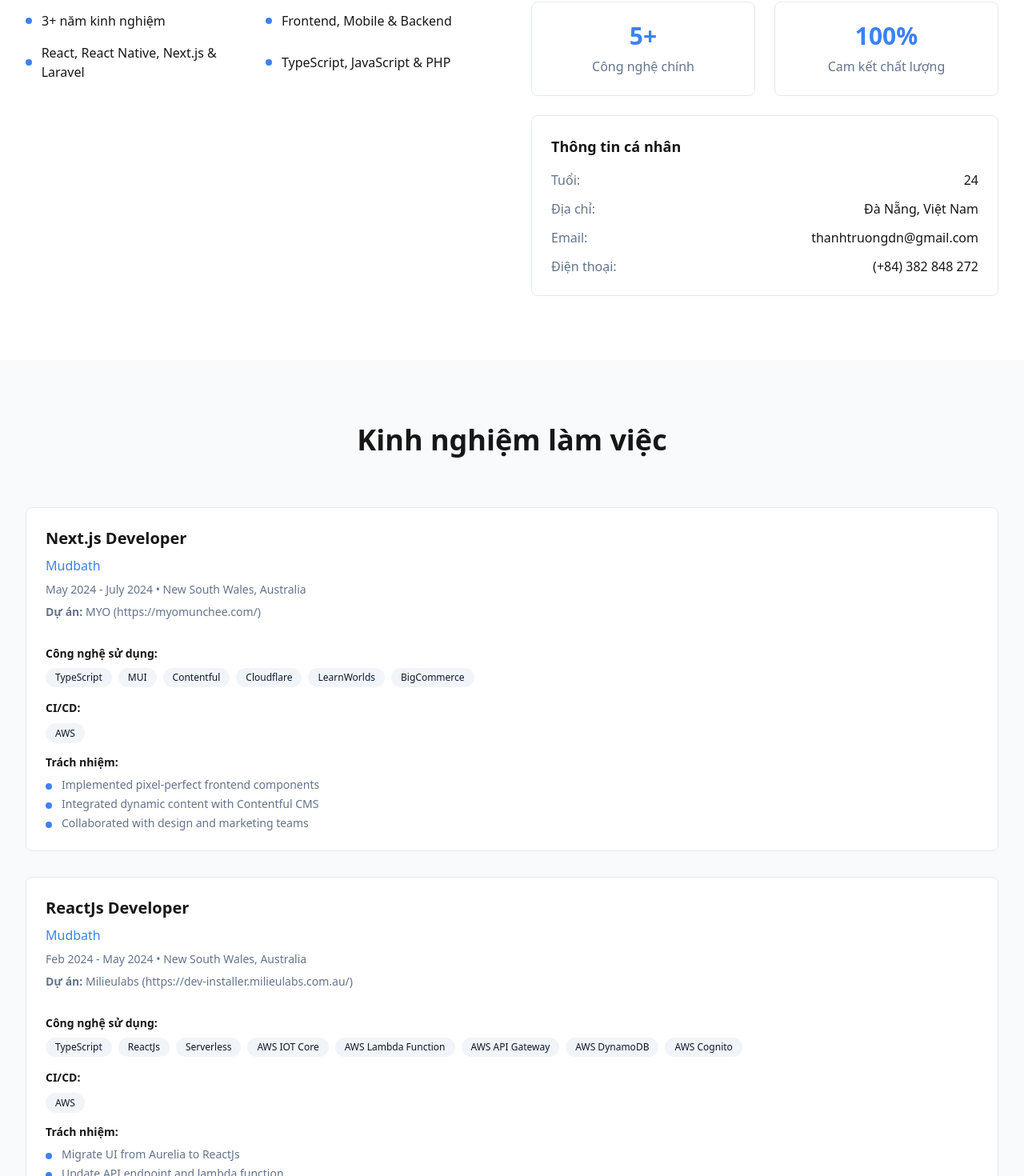
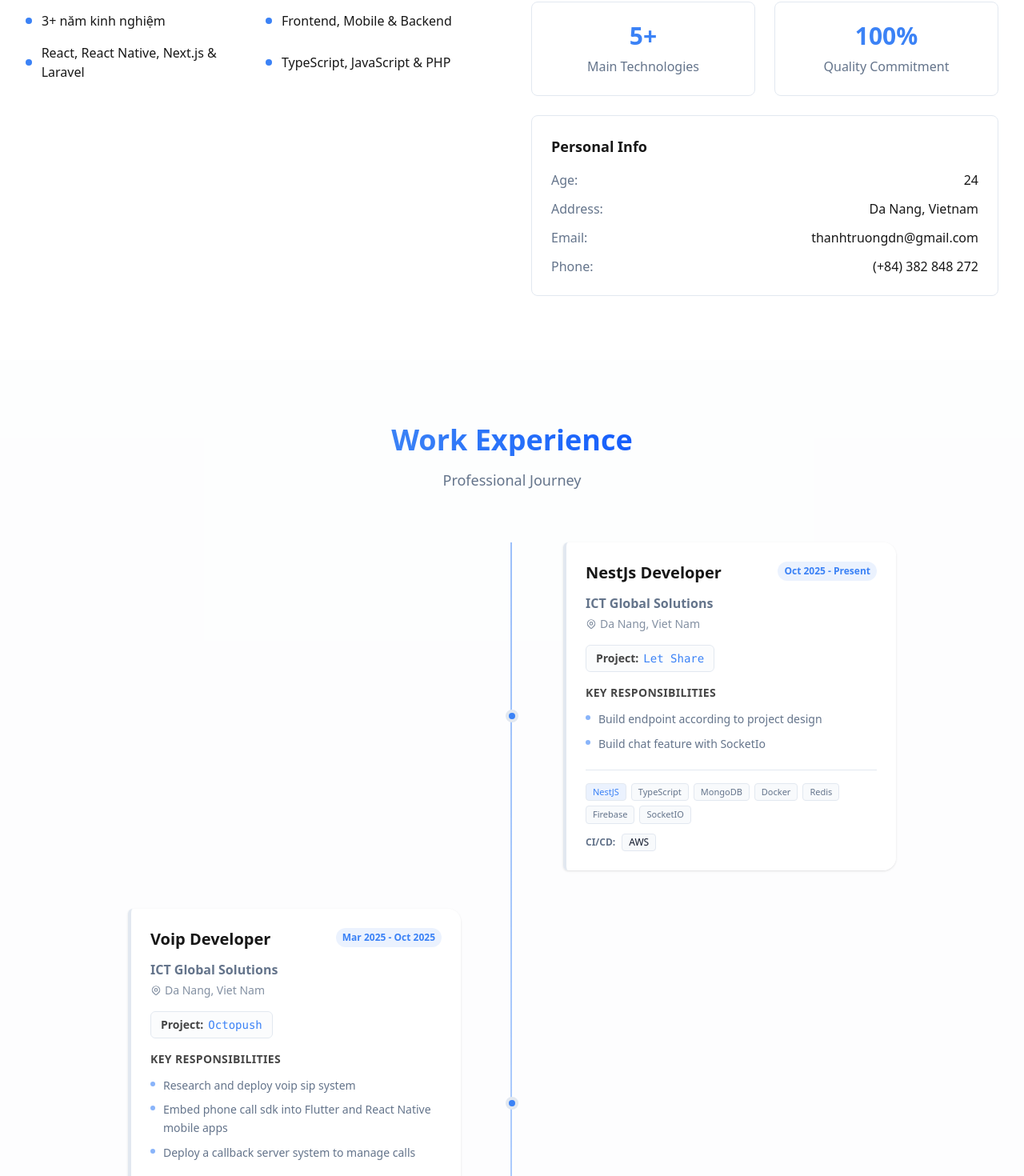
Before and after one commit to Pham-Thanh-Truong/only-fans-thomasdev, a Next.js app: page / in a window 1280 px wide. Shown: the part 1232-2702 px from the top of the page at 80% size. Built offline with nearby package versions, Linux system fonts and the light colour scheme; no server answers.

Commit message:
feat: Implement core CV/portfolio sections (About, Experience, Skills) and internationalization.

```diff
--- a/src/app/cv/page.tsx
+++ b/src/app/cv/page.tsx
@@ -37,7 +37,7 @@ const CVPage = () => {
               {t('cv.title')}
             </h1>
             <a
-              href="/assets/thomaspham-junior-cv.pdf"
+              href="/assets/PhamThanhTruong-Junior-CV.pdf"
               download="Pham-Thanh-Truong-CV.pdf"
               className="bg-primary text-primary-foreground px-4 py-2 rounded-lg hover:bg-primary/90 transition-colors"
             >
@@ -50,7 +50,7 @@ const CVPage = () => {
       {/* PDF Viewer */}
       <div className="max-w-7xl mx-auto px-4 sm:px-6 lg:px-8 py-8">
         <div className="bg-card rounded-lg border border-border overflow-hidden">
-          <PDFViewer file="/assets/thomaspham-junior-cv.pdf" />
+          <PDFViewer file="/assets/PhamThanhTruong-Junior-CV.pdf" />
         </div>
 
         {/* Navigation Help */}
@@ -73,7 +73,7 @@ const CVPage = () => {
                 Nếu bạn muốn lưu CV về máy hoặc xem offline:
               </p>
               <a
-                href="/assets/thomaspham-junior-cv.pdf"
+                href="/assets/PhamThanhTruong-Junior-CV.pdf"
                 download="Pham-Thanh-Truong-CV.pdf"
                 className="inline-flex items-center px-4 py-2 bg-primary text-primary-foreground rounded-lg hover:bg-primary/90 transition-colors text-sm"
               >
--- a/src/app/layout.tsx
+++ b/src/app/layout.tsx
@@ -24,7 +24,7 @@ export const metadata: Metadata = {
   openGraph: {
     type: "website",
     locale: "vi_VN",
-    url: "https://onlyfansthomasdev.netlify.app/",
+    url: "https://thomasworks.netlify.app/",
     title: "Pham Thanh Truong - Software Developer",
     description: "Sofware Developer với 3 năm kinh nghiệm trong phát triển web và mobile",
     siteName: "Pham Thanh Truong Portfolio",
--- a/src/components/LanguageSwitcher.tsx
+++ b/src/components/LanguageSwitcher.tsx
@@ -8,8 +8,8 @@ const LanguageSwitcher = () => {
   const [isOpen, setIsOpen] = useState(false);
 
   const languages = [
-    { code: 'vi', name: 'Tiếng Việt', flag: '🇻🇳' },
-    { code: 'en', name: 'English', flag: '🇺🇸' }
+    { code: 'en', name: 'English', flag: '🇺🇸' },
+    { code: 'vi', name: 'Tiếng Việt', flag: '🇻🇳' }
   ];
 
   const currentLanguage = languages.find(lang => lang.code === locale) || languages[0];
--- a/src/components/sections/AboutSection.tsx
+++ b/src/components/sections/AboutSection.tsx
@@ -76,41 +76,42 @@ const AboutSection = () => {
             <div className="grid grid-cols-2 gap-6">
               <div className="bg-card p-6 rounded-lg border border-border text-center">
                 <div className="text-3xl font-bold text-primary mb-2">3+</div>
-                <div className="text-muted-foreground">Năm kinh nghiệm</div>
+                <div className="text-muted-foreground">{t('about.stats.yearsExperience')}</div>
               </div>
               <div className="bg-card p-6 rounded-lg border border-border text-center">
                 <div className="text-3xl font-bold text-primary mb-2">6+</div>
-                <div className="text-muted-foreground">Dự án hoàn thành</div>
+                <div className="text-muted-foreground">{t('about.stats.completedProjects')}</div>
               </div>
               <div className="bg-card p-6 rounded-lg border border-border text-center">
                 <div className="text-3xl font-bold text-primary mb-2">5+</div>
-                <div className="text-muted-foreground">Công nghệ chính</div>
+                <div className="text-muted-foreground">{t('about.stats.mainTechnologies')}</div>
               </div>
               <div className="bg-card p-6 rounded-lg border border-border text-center">
                 <div className="text-3xl font-bold text-primary mb-2">100%</div>
-                <div className="text-muted-foreground">Cam kết chất lượng</div>
+                <div className="text-muted-foreground">{t('about.stats.qualityCommitment')}</div>
               </div>
             </div>
 
             {/* Personal Info */}
             <div className="bg-card p-6 rounded-lg border border-border">
-              <h4 className="text-lg font-semibold text-foreground mb-4">Thông tin cá nhân</h4>
+              <h4 className="text-lg font-semibold text-foreground mb-4">{t('about.personalInfo.title')}</h4>
               <div className="space-y-3">
                 <div className="flex justify-between">
-                  <span className="text-muted-foreground">Tuổi:</span>
+                  {/* Keep age dynamic but add ability to hardcode if needed in future */}
+                  <span className="text-muted-foreground">{t('about.personalInfo.age')}:</span>
                   <span className="text-foreground">{new Date().getFullYear() - 2001}</span>
                 </div>
-                <div className="flex justify-between">
-                  <span className="text-muted-foreground">Địa chỉ:</span>
-                  <span className="text-foreground">Đà Nẵng, Việt Nam</span>
+                <div className="flex justify-between items-start">
+                  <span className="text-muted-foreground">{t('about.personalInfo.address')}:</span>
+                  <span className="text-foreground text-right">{t('about.personalInfo.addressValue')}</span>
                 </div>
-                <div className="flex justify-between">
-                  <span className="text-muted-foreground">Email:</span>
-                  <span className="text-foreground">thanhtruongdn@gmail.com</span>
+                <div className="flex justify-between items-start">
+                  <span className="text-muted-foreground">{t('about.personalInfo.email')}:</span>
+                  <span className="text-foreground break-all text-right">thanhtruongdn@gmail.com</span>
                 </div>
-                <div className="flex justify-between">
-                  <span className="text-muted-foreground">Điện thoại:</span>
-                  <span className="text-foreground">(+84) 382 848 272</span>
+                <div className="flex justify-between items-start">
+                  <span className="text-muted-foreground">{t('about.personalInfo.phone')}:</span>
+                  <span className="text-foreground text-right">(+84) 382 848 272</span>
                 </div>
               </div>
             </div>
--- a/src/components/sections/ExperienceSection.tsx
+++ b/src/components/sections/ExperienceSection.tsx
@@ -31,12 +31,53 @@ const ExperienceSection = () => {
 
   const experiences = [
     {
-      title: "Next.js Developer",
+      title: "NestJs Developer",
+      company: "ICT Global Solutions",
+      period: "Oct 2025 - Present",
+      location: "Da Nang, Viet Nam",
+      project: "Let Share",
+      tech: ["NestJS", "TypeScript", "MongoDB", "Docker", "Redis", "Firebase", "SocketIO"],
+      cicd: "AWS",
+      responsibilities: [
+        "Build endpoint according to project design",
+        "Build chat feature with SocketIo"
+      ]
+    },
+    {
+      title: "Voip Developer",
+      company: "ICT Global Solutions",
+      period: "Mar 2025 - Oct 2025",
+      location: "Da Nang, Viet Nam",
+      project: "Octopush",
+      tech: ["Docker", "MySQL", "EC2", "FreePBX", "Asterisk", "Sinch", "Telnyx", "Atlas"],
+      cicd: "AWS",
+      responsibilities: [
+        "Research and deploy voip sip system",
+        "Embed phone call sdk into Flutter and React Native mobile apps",
+        "Deploy a callback server system to manage calls"
+      ]
+    },
+    {
+      title: "Full-stack Developer",
+      company: "ICT Global Solutions",
+      period: "July 2024 - Mar 2025",
+      location: "Da Nang, Viet Nam",
+      project: "Enrol (https://enrol.ch/)",
+      tech: ["Yii", "AngularJs", "MySQL", "PHP", "Javascript", "Payrexx", "Cloudflare"],
+      cicd: "Google Cloud",
+      responsibilities: [
+        "Built dashboard summaries aggregating key information across academic terms/seasons",
+        "Developed drag-and-drop features for scheduling and organizing class timetables",
+        "Implemented payment functionality and automated subdomain provisioning"
+      ]
+    },
+    {
+      title: "NextJs Developer",
       company: "Mudbath",
       period: "May 2024 - July 2024",
       location: "New South Wales, Australia",
       project: "MYO (https://myomunchee.com/)",
-      tech: ["TypeScript", "MUI", "Contentful", "Cloudflare", "LearnWorlds", "BigCommerce"],
+      tech: ["Next.js", "TypeScript", "MUI", "Contentful", "Cloudflare", "LearnWorlds", "BigCommerce"],
       cicd: "AWS",
       responsibilities: [
         "Implemented pixel-perfect frontend components",
@@ -50,7 +91,7 @@ const ExperienceSection = () => {
       period: "Feb 2024 - May 2024",
       location: "New South Wales, Australia",
       project: "Milieulabs (https://dev-installer.milieulabs.com.au/)",
-      tech: ["TypeScript", "ReactJs", "Serverless", "AWS IOT Core", "AWS Lambda Function", "AWS API Gateway", "AWS DynamoDB", "AWS Cognito"],
+      tech: ["ReactJs", "TypeScript", "Serverless", "AWS IOT Core", "AWS Lambda", "API Gateway", "DynamoDB", "Cognito"],
       cicd: "AWS",
       responsibilities: [
         "Migrate UI from Aurelia to ReactJs",
@@ -63,7 +104,7 @@ const ExperienceSection = () => {
       period: "Sep 2023 - Feb 2024",
       location: "New South Wales, Australia",
       project: "Landers & Rogers (https://landers.com.au/)",
-      tech: ["PHP", "JavaScript", "VueJs", "Contentful", "Algolia"],
+      tech: ["Laravel", "PHP", "JavaScript", "VueJs", "Contentful", "Algolia"],
       cicd: "Docker, Azure",
       responsibilities: [
         "Migration from Laravel 7 to 9 & Contentful version",
@@ -77,7 +118,7 @@ const ExperienceSection = () => {
       period: "Oct 2023 - Nov 2023",
       location: "New South Wales, Australia",
       project: "DSI mobile app (Ground Support)",
-      tech: ["TypeScript", "React Native", "Redux", "Redux Thunk", "Azure Functions", "Contentful"],
+      tech: ["React Native", "TypeScript", "Redux", "Redux Thunk", "Azure Functions", "Contentful"],
       cicd: "AppVeyor",
       responsibilities: [
         "Configured and managed Contentful webhooks for triggering Azure Functions that generate JSON files containing view models",
@@ -88,10 +129,10 @@ const ExperienceSection = () => {
   ];
 
   return (
-    <section id="experience" className="py-20 bg-muted">
-      <div className="max-w-7xl mx-auto px-4 sm:px-6 lg:px-8">
+    <section id="experience" className="py-20 bg-muted/30">
+      <div className="max-w-5xl mx-auto px-4 sm:px-6 lg:px-8">
         <div className="text-center mb-16">
-          <h2 className="text-3xl md:text-4xl font-bold text-foreground mb-4">
+          <h2 className="text-3xl md:text-4xl font-bold bg-clip-text text-transparent bg-gradient-to-r from-primary to-blue-600 mb-4 inline-block">
             {t('experience.title')}
           </h2>
           <p className="text-muted-foreground text-lg max-w-2xl mx-auto">
@@ -100,34 +141,83 @@ const ExperienceSection = () => {
         </div>
 
         <div className={`transition-all duration-1000 ${isVisible ? 'opacity-100 translate-y-0' : 'opacity-0 translate-y-10'}`}>
-          <div className="space-y-8">
+          <div className="relative space-y-12">
+            {/* Timeline Line */}
+            <div className="absolute left-4 top-0 bottom-0 w-0.5 bg-gradient-to-b from-primary/50 via-blue-500/30 to-transparent md:left-1/2 md:-ml-0.5 hidden md:block"></div>
+
             {experiences.map((exp, index) => (
-              <div key={index} className="bg-card rounded-lg border border-border p-6 hover:shadow-lg transition-shadow">
-                <div className="flex flex-col lg:flex-row lg:items-start lg:justify-between mb-4">
-                  <div className="flex-1">
-                    <h3 className="text-xl font-semibold text-foreground mb-2">
+              <div key={index} className={`relative flex flex-col md:flex-row ${index % 2 === 0 ? 'md:flex-row-reverse' : ''} items-center`}>
+
+                {/* Timeline Dot */}
+                <div className="absolute left-4 md:left-1/2 w-4 h-4 rounded-full bg-primary border-4 border-background transform -translate-x-2 md:-translate-x-2 mt-6 z-10 hidden md:block"></div>
+
+                {/* Content Card */}
+                <div className={`w-full md:w-[calc(50%-2rem)] ${index % 2 === 0 ? 'md:pl-8' : 'md:pr-8'}`}>
+                  <div className="group relative bg-card/80 backdrop-blur-sm border-l-4 border-l-primary/70 rounded-r-2xl rounded-l-md p-6 shadow-sm hover:shadow-xl transition-all duration-300">
+
+                    {/* Floating Glow Effect */}
+                    <div className="absolute -inset-0.5 bg-gradient-to-r from-primary/20 to-blue-600/20 rounded-2xl blur opacity-0 group-hover:opacity-100 transition duration-500 -z-10"></div>
+
+                    {/* Header */}
+                    <div className="flex flex-col mb-4">
+                      <div className="flex lg:flex-row flex-col lg:justify-between lg:items-start items-start justify-between mb-2">
+                        <h3 className="text-xl font-bold text-foreground group-hover:text-primary transition-colors">
                           {exp.title}
                         </h3>
-                    <div className="text-primary font-medium mb-2">
+                        <span className="text-xs font-semibold px-2 py-1 bg-primary/10 text-primary rounded-full whitespace-nowrap lg:ml-2 mt-2 lg:mt-0">
+                          {exp.period}
+                        </span>
+                      </div>
+
+                      <div className="flex justify-between items-center w-full mt-1">
+                        <div className="text-base font-semibold text-muted-foreground">
                           {exp.company}
                         </div>
-                    <div className="text-muted-foreground text-sm mb-2">
-                      {exp.period} • {exp.location}
                       </div>
-                    <div className="text-sm text-muted-foreground mb-4">
-                      <strong>Dự án:</strong> {exp.project}
-                    </div>
+                      <div className="text-sm text-muted-foreground/80 flex items-center mt-1">
+                        <svg className="w-3.5 h-3.5 mr-1" fill="none" stroke="currentColor" viewBox="0 0 24 24">
+                          <path strokeLinecap="round" strokeLinejoin="round" strokeWidth={2} d="M17.657 16.657L13.414 20.9a1.998 1.998 0 01-2.827 0l-4.244-4.243a8 8 0 1111.314 0z" />
+                          <path strokeLinecap="round" strokeLinejoin="round" strokeWidth={2} d="M15 11a3 3 0 11-6 0 3 3 0 016 0z" />
+                        </svg>
+                        {exp.location}
                       </div>
                     </div>
 
-                {/* Tech Stack */}
+                    {/* Project Link */}
                     <div className="mb-4">
-                  <h4 className="text-sm font-semibold text-foreground mb-2">Công nghệ sử dụng:</h4>
-                  <div className="flex flex-wrap gap-2">
+                      <div className="inline-flex items-center px-3 py-1.5 rounded-md bg-muted/60 border border-border/50 text-sm">
+                        <span className="font-semibold mr-1.5 text-foreground/80">Project:</span>
+                        <code className="text-primary font-medium">{exp.project}</code>
+                      </div>
+                    </div>
+
+                    {/* Responsibilities */}
+                    <div className="space-y-3 mb-5">
+                      <h4 className="text-sm font-semibold text-foreground uppercase tracking-wide opacity-80">
+                        Key Responsibilities
+                      </h4>
+                      <ul className="space-y-2">
+                        {exp.responsibilities.map((resp, respIndex) => (
+                          <li key={respIndex} className="text-sm text-muted-foreground flex items-start group-hover:text-foreground/80 transition-colors">
+                            <span className="w-1.5 h-1.5 bg-primary/60 rounded-full mt-1.5 mr-2.5 flex-shrink-0 group-hover:bg-primary transition-colors"></span>
+                            <span className="leading-relaxed">{resp}</span>
+                          </li>
+                        ))}
+                      </ul>
+                    </div>
+
+                    {/* Tech & CI/CD */}
+                    <div className="pt-4 border-t border-border/40 space-y-3">
+                      <div>
+                        <div className="flex flex-wrap gap-1.5">
                           {exp.tech.map((tech, techIndex) => (
                             <span
                               key={techIndex}
-                        className="px-3 py-1 bg-accent text-accent-foreground rounded-full text-xs font-medium"
+                              className={`px-2 py-0.5 rounded text-[11px] font-medium border ${
+                                ['NestJS', 'Next.js', 'ReactJs', 'Laravel', 'React Native'].includes(tech)
+                                  ? 'bg-primary/10 text-primary border-primary/20'
+                                  : 'bg-muted text-muted-foreground border-border'
+                              }`}
                             >
                               {tech}
                             </span>
@@ -135,25 +225,15 @@ const ExperienceSection = () => {
                         </div>
                       </div>
 
-                {/* CI/CD */}
-                <div className="mb-4">
-                  <h4 className="text-sm font-semibold text-foreground mb-2">CI/CD:</h4>
-                  <span className="px-3 py-1 bg-secondary text-secondary-foreground rounded-full text-xs font-medium">
+                      <div className="flex items-center text-xs">
+                        <span className="font-semibold text-muted-foreground mr-2">CI/CD:</span>
+                        <span className="px-2 py-0.5 bg-secondary/50 text-secondary-foreground rounded border border-secondary">
                           {exp.cicd}
                         </span>
                       </div>
+                    </div>
 
-                {/* Responsibilities */}
-                <div>
-                  <h4 className="text-sm font-semibold text-foreground mb-2">Trách nhiệm:</h4>
-                  <ul className="space-y-1">
-                    {exp.responsibilities.map((resp, respIndex) => (
-                      <li key={respIndex} className="text-sm text-muted-foreground flex items-start">
-                        <span className="w-2 h-2 bg-primary rounded-full mt-2 mr-3 flex-shrink-0"></span>
-                        {resp}
-                      </li>
-                    ))}
-                  </ul>
+                  </div>
                 </div>
               </div>
             ))}
--- a/src/components/sections/SkillsSection.tsx
+++ b/src/components/sections/SkillsSection.tsx
@@ -33,35 +33,31 @@ const SkillsSection = () => {
     {
       title: "Frameworks / Platforms",
       skills: [
+        { name: "ReactJS", level: 80 },
         { name: "NextJS", level: 80 },
-        { name: "NestJS", level: 70 },
-        { name: "ReactJS", level: 80 },
-        { name: "React Native", level: 85 },
+        { name: "NestJS", level: 80 },
+        { name: "React Native", level: 80 },
         { name: "VueJS", level: 50 },
-        { name: "Laravel", level: 90 },
-        { name: "NodeJS", level: 75 }
+        { name: "Laravel", level: 70 },
+        { name: "NodeJS", level: 70 }
       ]
     },
     {
       title: "Programming Languages",
       skills: [
-        { name: "TypeScript", level: 90 },
-        { name: "Javascript", level: 95 },
-        { name: "PHP", level: 80 }
+        { name: "TypeScript", level: 70 },
+        { name: "Javascript", level: 70 },
+        { name: "PHP", level: 70 }
       ]
     },
     {
       title: "Tools and Technologies",
       skills: [
-        { name: "Git", level: 85 },
-        { name: "Github", level: 90 },
-        { name: "Docker", level: 70 },
-        { name: "VoIP SIP", level: 75 },
-        { name: "AWS", level: 50 },
-        { name: "Azure", level: 40 },
-        { name: "Google Cloud", level: 40 },
-        { name: "Contentful", level: 90 },
-        { name: "Cloudflare", level: 50 }
+        { name: "Git", level: 65 },
+        { name: "Github", level: 65 },
+        { name: "Docker", level: 50 },
+        { name: "VoIP SIP", level: 70 },
+        { name: "Contentful", level: 80 }
       ]
     }
   ];
--- a/src/locales/en.json
+++ b/src/locales/en.json
@@ -25,7 +25,21 @@
     "years": "years",
     "projects": "Projects",
     "clients": "Clients",
-    "technologies": "Technologies"
+    "technologies": "Technologies",
+    "personalInfo": {
+      "title": "Personal Info",
+      "age": "Age",
+      "address": "Address",
+      "addressValue": "Da Nang, Vietnam",
+      "email": "Email",
+      "phone": "Phone"
+    },
+    "stats": {
+      "yearsExperience": "Years Experience",
+      "completedProjects": "Completed Projects",
+      "mainTechnologies": "Main Technologies",
+      "qualityCommitment": "Quality Commitment"
+    }
   },
   "experience": {
     "title": "Work Experience",
--- a/src/locales/vi.json
+++ b/src/locales/vi.json
@@ -25,7 +25,21 @@
     "years": "năm",
     "projects": "Dự án",
     "clients": "Khách hàng",
-    "technologies": "Công nghệ"
+    "technologies": "Công nghệ",
+    "personalInfo": {
+      "title": "Thông tin cá nhân",
+      "age": "Tuổi",
+      "address": "Địa chỉ",
+      "addressValue": "Đà Nẵng, Việt Nam",
+      "email": "Email",
+      "phone": "Điện thoại"
+    },
+    "stats": {
+      "yearsExperience": "Năm kinh nghiệm",
+      "completedProjects": "Dự án hoàn thành",
+      "mainTechnologies": "Công nghệ chính",
+      "qualityCommitment": "Cam kết chất lượng"
+    }
   },
   "experience": {
     "title": "Kinh nghiệm làm việc",
```
Also changed, not shown: src/hooks/useTranslation.ts (+7 -7 lines), src/components/TranslationProvider.tsx (line endings or trailing spaces), 2 other files (tests, documents, lock files or other folders). Lines whose indentation alone changed are shown as unchanged.
